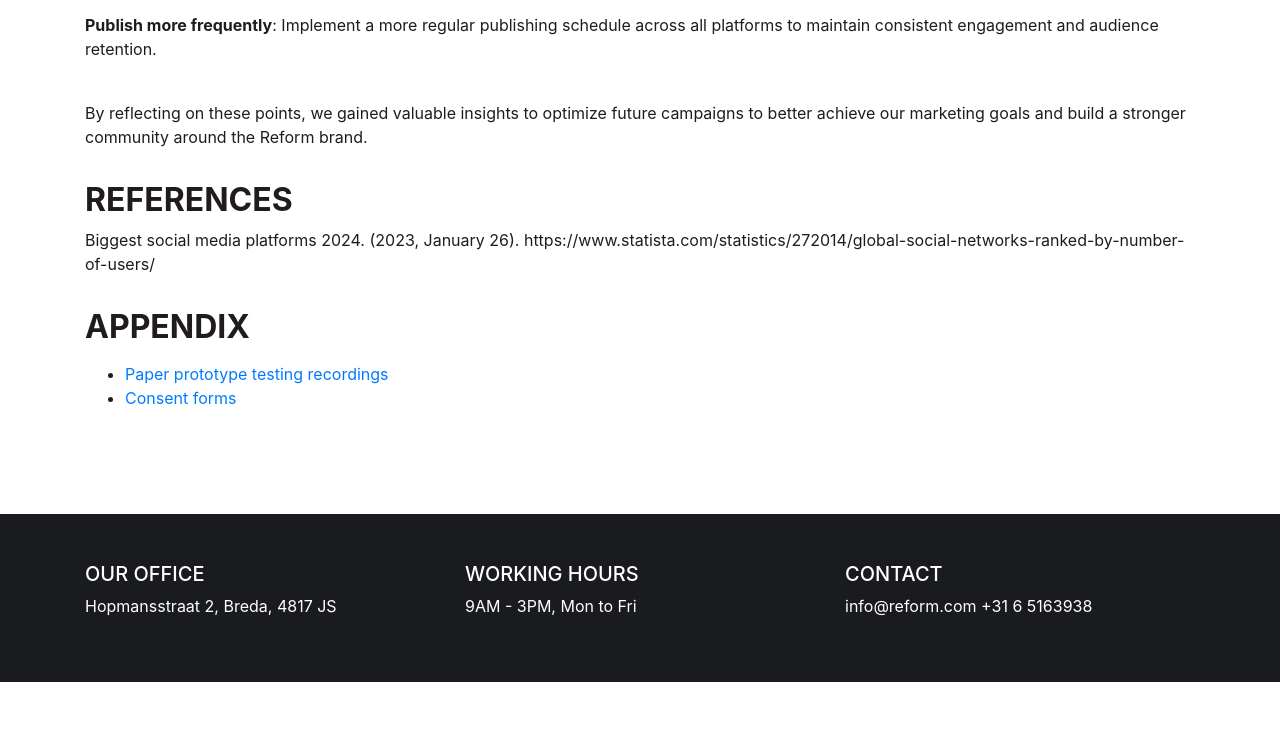
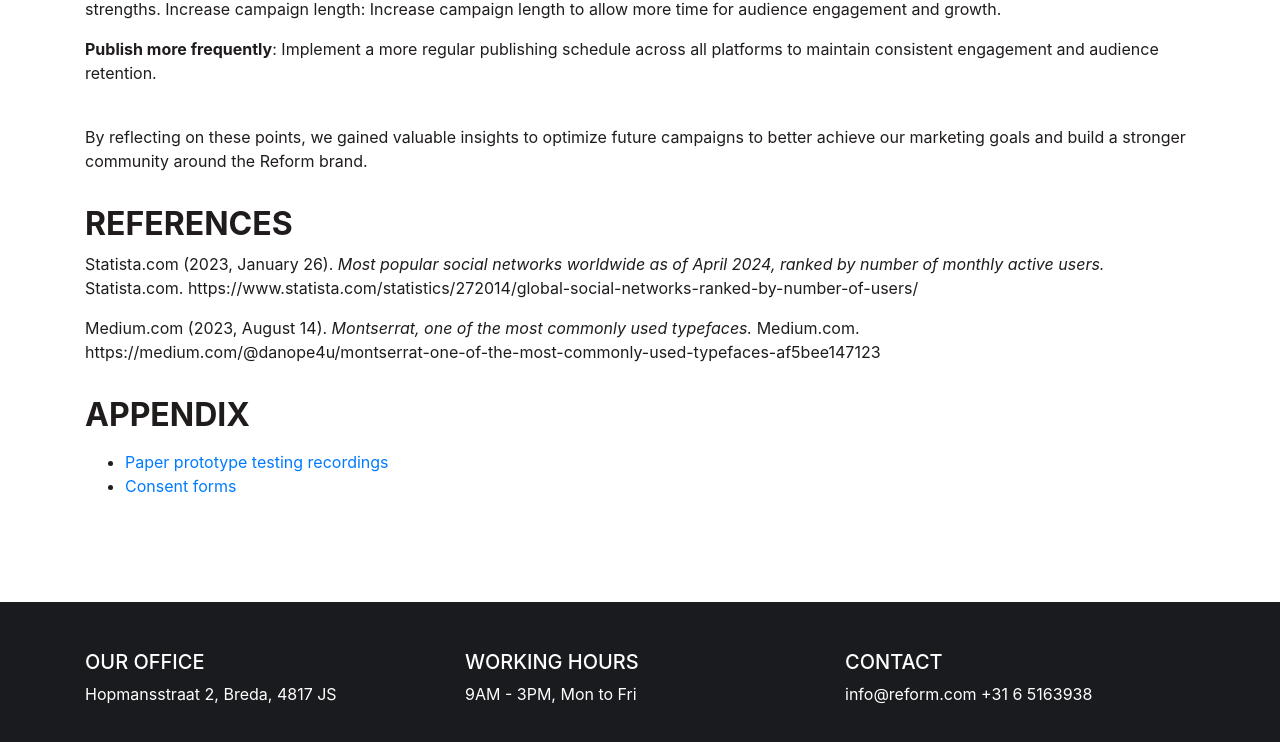
Before and after one commit to MattLuken/PRJ4_MattLuken_AnnaSugijainen_GroupWebsiteRedo, a plain HTML site: page corporate.html in a window 1280 px wide. Shown: the part 7568-8310 px from the top of the page. Before the commit the page ends 8250 px from the top, so only its background shows below. Drawn offline with Linux system fonts and the light colour scheme.

Commit message:
Update corporate.html

```diff
--- a/corporate.html
+++ b/corporate.html
@@ -46,7 +46,7 @@
 </div>
 	<div class="container py-2">
     <h5><strong>Font justification</strong></h5>
-		<p>As our main font, we chose <strong>Montserrat</strong> because this font has very clean lines and its geometric design gives it a contemporary feel, making it suitable for our target audience as it correlates to something 'new'. Additionally, this font is available in different weights and styles, allowing for flexibility in usage and design. Furthermore, we chose Montserrat because it has a great readability due to its well-proportioned letters.</p>
+		<p>As our main font, we chose <strong>Montserrat</strong> because this font has very clean lines and its geometric design gives it a contemporary feel, making it suitable for our target audience as it correlates to something 'new'. Additionally, this font is available in different weights and styles, allowing for flexibility in usage and design. Furthermore, we chose Montserrat because it has a great readability due to its well-proportioned letters (medium.com, 2023).</p>
 </div>
 	<div class="container py-2">
     <h5><strong>User interface pattern</strong></h5>
@@ -265,7 +265,8 @@ Increase campaign length: Increase campaign length to allow more time for audien
 </div>
 <div class="container py-2">
 	<h2><strong>REFERENCES</strong></h2>
-	<p>Biggest social media platforms 2024. (2023, January 26). https://www.statista.com/statistics/272014/global-social-networks-ranked-by-number-of-users/</p>
+	<p>Statista.com (2023, January 26). <em>Most popular social networks worldwide as of April 2024, ranked by number of monthly active users.</em> Statista.com. https://www.statista.com/statistics/272014/global-social-networks-ranked-by-number-of-users/</p>
+	<p>Medium.com (2023, August 14). <em>Montserrat, one of the most commonly used typefaces.</em> Medium.com. https://medium.com/@danope4u/montserrat-one-of-the-most-commonly-used-typefaces-af5bee147123</p>
   </div>
 <div class="container py-2">
 	<h2><strong>APPENDIX</strong></h2>
```
